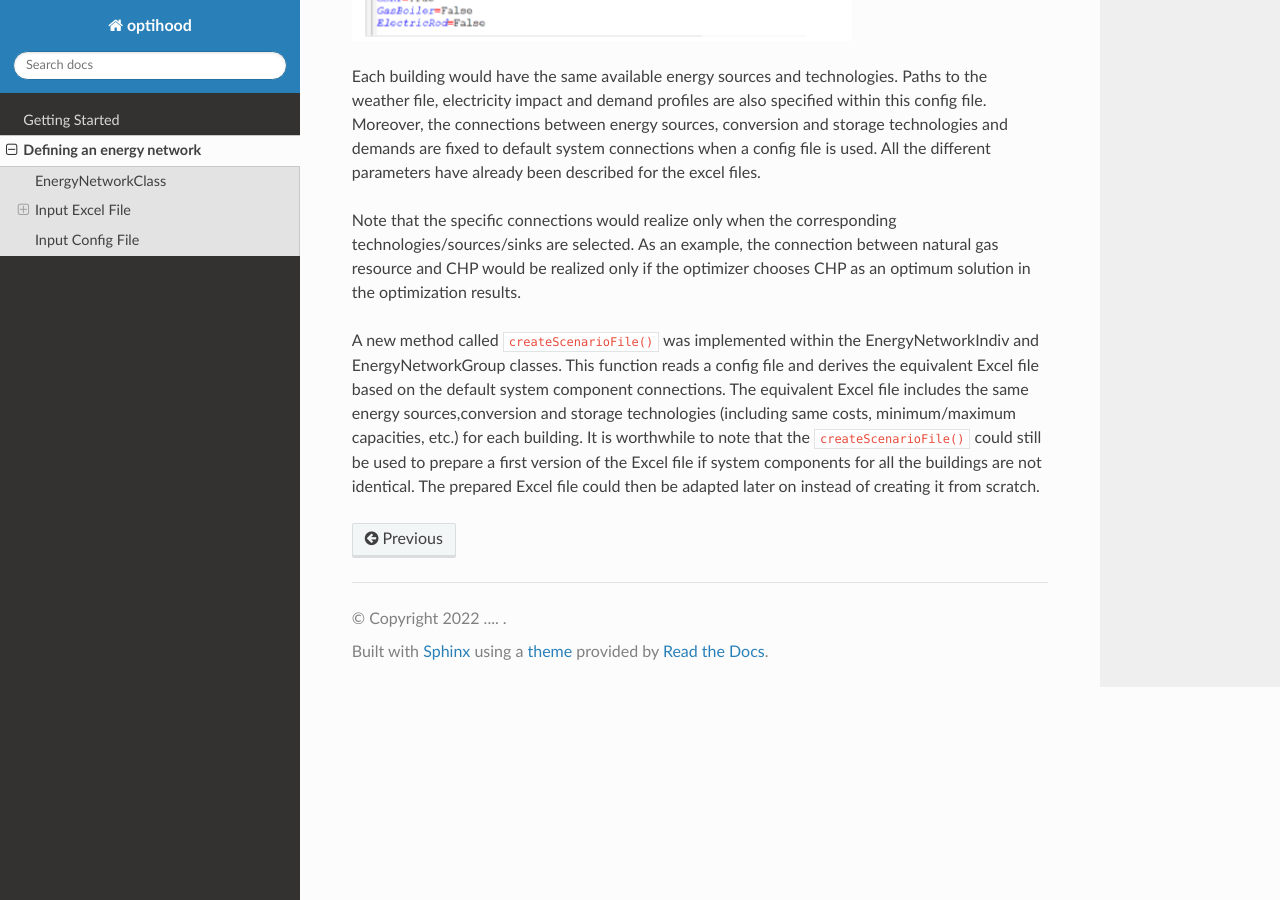
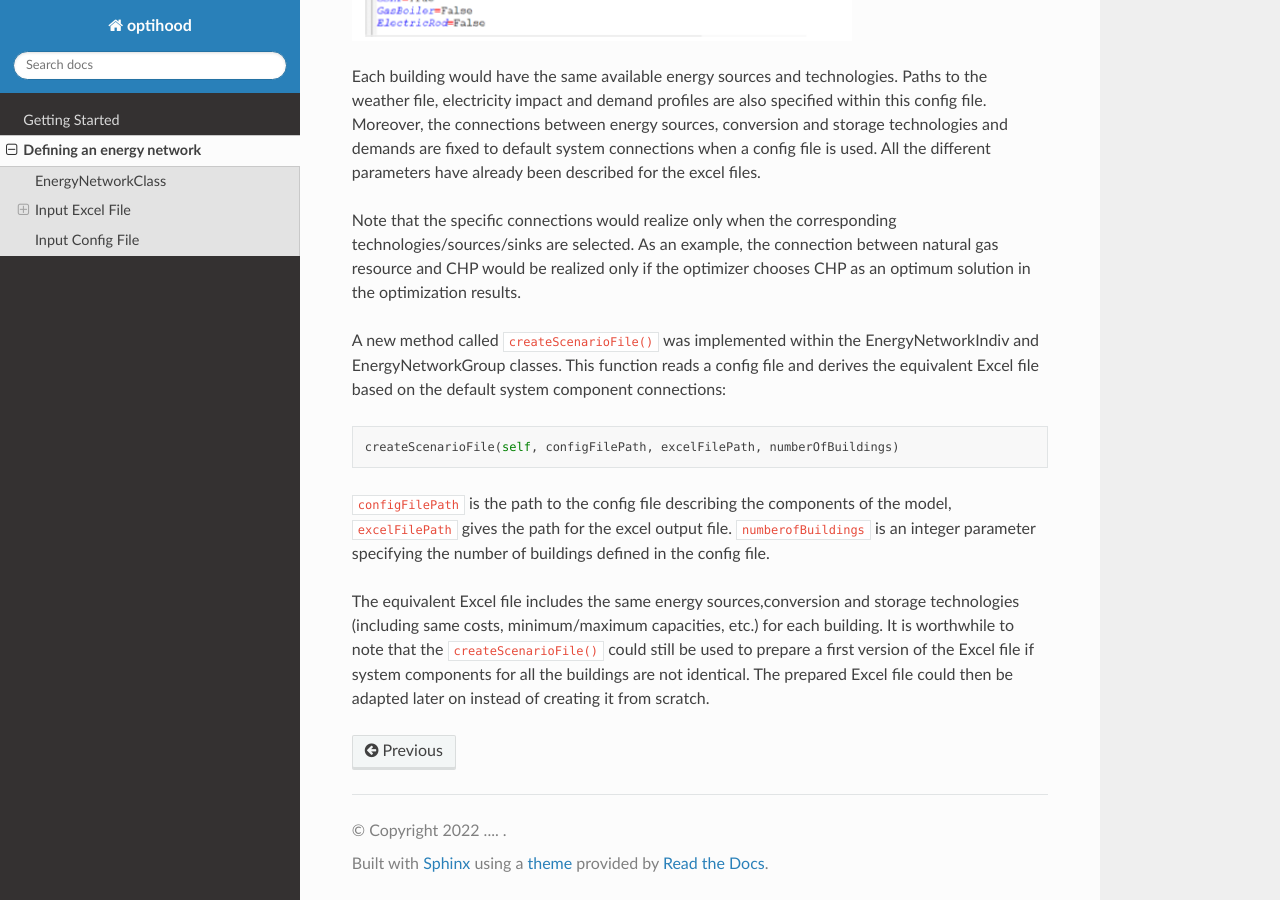
Before and after one commit to SPF-OST/optihood, a Sphinx documentation site: the page built from docs/guide/defining_an_energy_network.rst, in a window 1280 px wide and 900 px high, scrolled down 13054 px. Built offline with Sphinx 7.4.7 and the Read the Docs theme 2.0.0, drawn with Linux system fonts in a browser that asks for light colours; pages that are not in the unit, such as notebooks, are missing from menus.

Commit message:
Update defining_an_energy_network.rst
added description of createScenarioFile

```diff
--- a/docs/guide/defining_an_energy_network.rst
+++ b/docs/guide/defining_an_energy_network.rst
@@ -363,7 +363,14 @@ optimizer chooses CHP as an optimum solution in the optimization results.
 
 A new method called ``createScenarioFile()`` was implemented within the EnergyNetworkIndiv
 and EnergyNetworkGroup classes. This function reads a config file and derives the equivalent Excel file based
-on the default system component connections. The equivalent Excel file includes the same energy sources,conversion and storage technologies (including same costs, minimum/maximum capacities, etc.) for each
+on the default system component connections::
+
+    createScenarioFile(self, configFilePath, excelFilePath, numberOfBuildings)
+
+``configFilePath`` is the path to the config file describing the components of the model, ``excelFilePath`` gives the path for the excel output file. ``numberofBuildings`` is an integer parameter specifying the
+number of buildings defined in the config file.
+
+The equivalent Excel file includes the same energy sources,conversion and storage technologies (including same costs, minimum/maximum capacities, etc.) for each
 building. It is worthwhile to note that the ``createScenarioFile()`` could still be used to prepare a first
 version of the Excel file if system components for all the buildings are not identical. The prepared Excel file
 could then be adapted later on instead of creating it from scratch.
```
